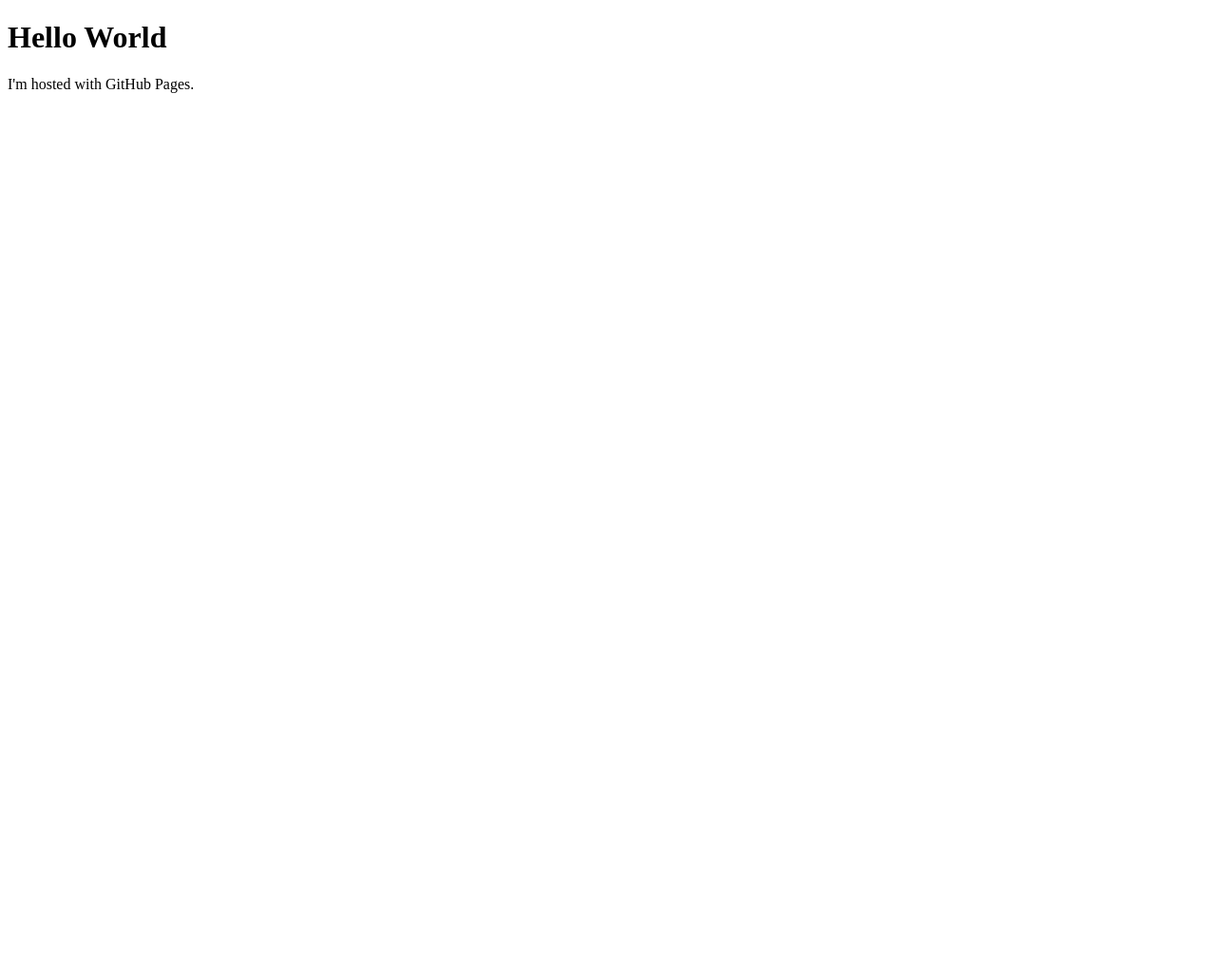
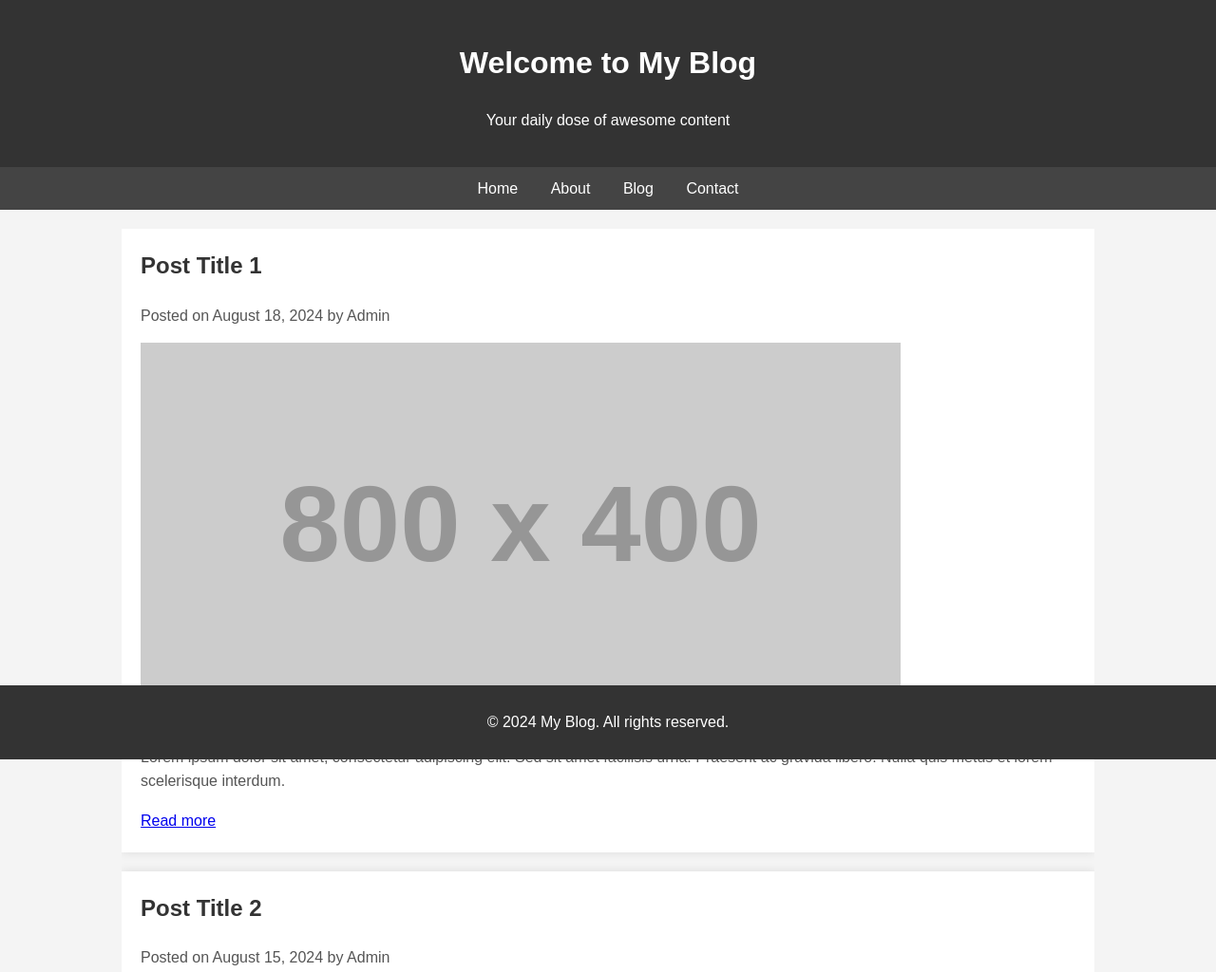
Before and after one commit to RyonoTabi/Ressources-JP, a plain HTML site: page index.html in a window 1280 px wide. Shown: the top 1024 px of the page at 95% size. Before the commit the page ends 800 px from the top, so only its background shows below. Drawn offline with Linux system fonts and the light colour scheme; placeholder pictures from the web are drawn by us.

Commit message:
Update index.html

```diff
--- a/index.html
+++ b/index.html
@@ -1,7 +1,139 @@
 <!DOCTYPE html>
-<html>
+<html lang="en">
+
+<head>
+    <meta charset="UTF-8">
+    <meta name="viewport" content="width=device-width, initial-scale=1.0">
+    <title>My Blog</title>
+    <style>
+        body {
+            font-family: Arial, sans-serif;
+            line-height: 1.6;
+            margin: 0;
+            padding: 0;
+            background-color: #f4f4f4;
+        }
+
+        header {
+            background-color: #333;
+            color: #fff;
+            padding: 20px 0;
+            text-align: center;
+        }
+
+        nav {
+            background-color: #444;
+            color: #fff;
+            text-align: center;
+            padding: 10px 0;
+        }
+
+        nav a {
+            color: #fff;
+            margin: 0 15px;
+            text-decoration: none;
+        }
+
+        nav a:hover {
+            text-decoration: underline;
+        }
+
+        .container {
+            width: 80%;
+            margin: 20px auto;
+            overflow: hidden;
+        }
+
+        .post {
+            background-color: #fff;
+            padding: 20px;
+            margin-bottom: 20px;
+            box-shadow: 0 0 10px rgba(0, 0, 0, 0.1);
+        }
+
+        .post img {
+            max-width: 100%;
+            height: auto;
+        }
+
+        .post h2 {
+            margin-top: 0;
+            color: #333;
+        }
+
+        .post p {
+            color: #555;
+        }
+
+        footer {
+            background-color: #333;
+            color: #fff;
+            text-align: center;
+            padding: 10px 0;
+            position: fixed;
+            width: 100%;
+            bottom: 0;
+        }
+
+        @media (max-width: 768px) {
+            .container {
+                width: 90%;
+            }
+        }
+    </style>
+</head>
+
 <body>
-<h1>Hello World</h1>
-<p>I'm hosted with GitHub Pages.</p>
+    <header>
+        <h1>Welcome to My Blog</h1>
+        <p>Your daily dose of awesome content</p>
+    </header>
+
+    <nav>
+        <a href="#">Home</a>
+        <a href="#">About</a>
+        <a href="#">Blog</a>
+        <a href="#">Contact</a>
+    </nav>
+
+    <div class="container">
+        <div class="post">
+            <h2>Post Title 1</h2>
+            <p>Posted on August 18, 2024 by Admin</p>
+            <img src="https://via.placeholder.com/800x400" alt="Post Image">
+            <p>Lorem ipsum dolor sit amet, consectetur adipiscing elit. Sed sit amet facilisis urna. Praesent
+                ac
+                gravida
+                libero. Nulla quis metus et lorem scelerisque interdum.</p>
+            <a href="#">Read more</a>
+        </div>
+
+        <div class="post">
+            <h2>Post Title 2</h2>
+            <p>Posted on August 15, 2024 by Admin</p>
+            <img src="https://via.placeholder.com/800x400" alt="Post Image">
+            <p>Lorem ipsum dolor sit amet, consectetur adipiscing elit. Sed sit amet facilisis urna. Praesent
+                ac
+                gravida
+                libero. Nulla quis metus et lorem scelerisque interdum.</p>
+            <a href="#">Read more</a>
+        </div>
+
+        <div class="post">
+            <h2>Post Title 3</h2>
+            <p>Posted on August 12, 2024 by Admin</p>
+            <img src="https://via.placeholder.com/800x400" alt="Post Image">
+            <p>Lorem ipsum dolor sit amet, consectetur adipiscing elit. Sed sit amet facilisis urna. Praesent
+                ac
+                gravida
+                libero. Nulla quis metus et lorem scelerisque interdum.</p>
+            <a href="#">Read more</a>
+        </div>
+    </div>
+
+    <footer>
+        <p>&copy; 2024 My Blog. All rights reserved.</p>
+    </footer>
 </body>
+
 </html>
```
